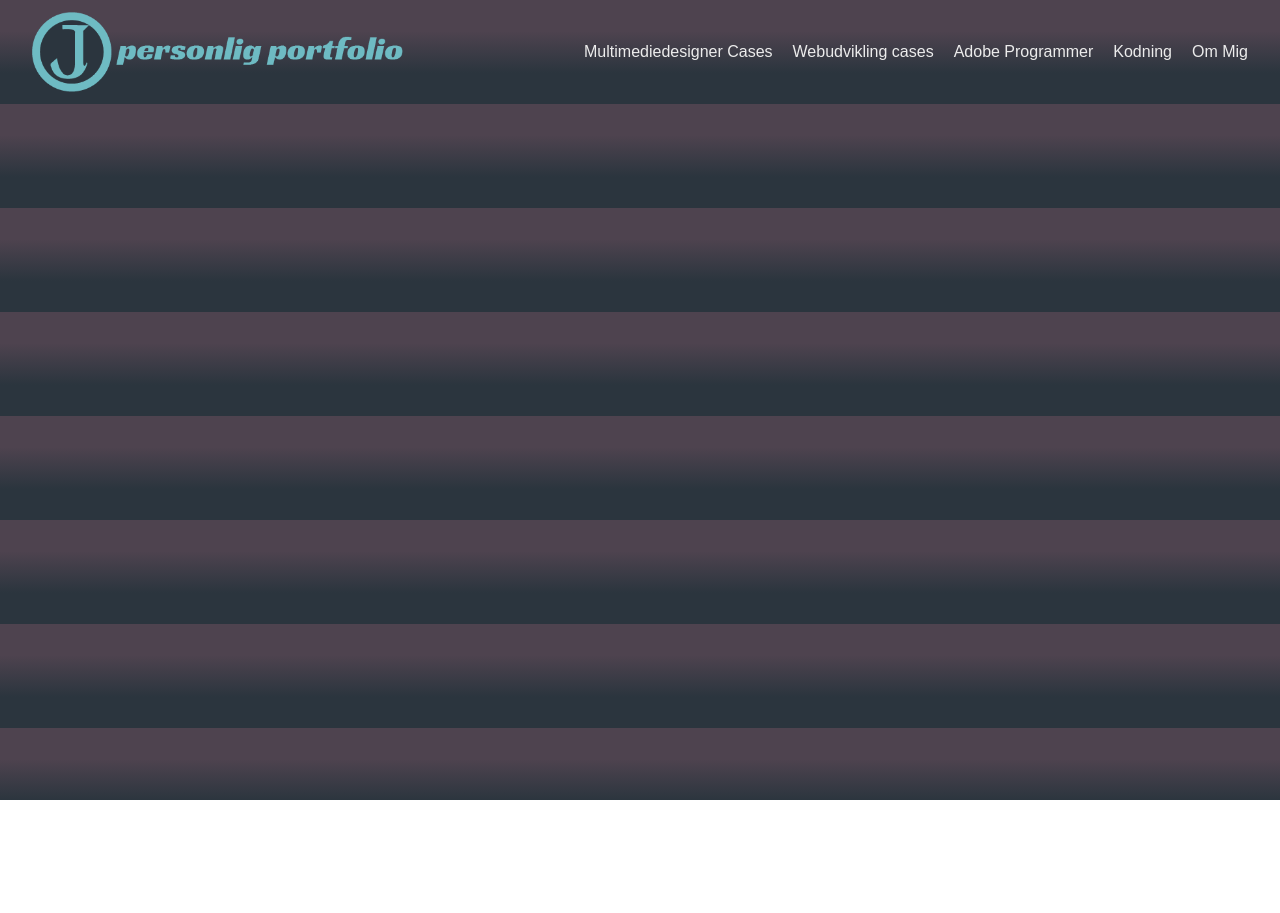
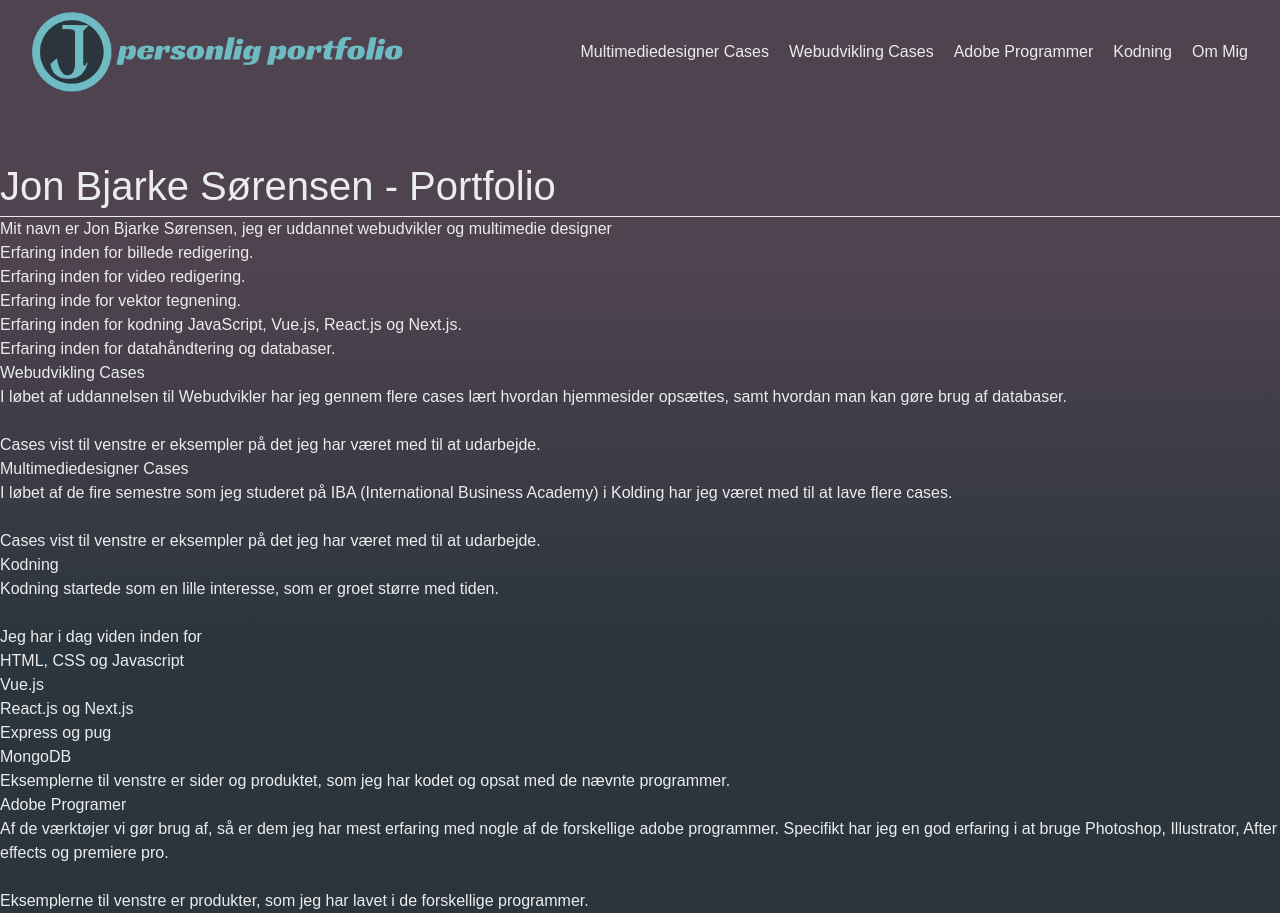
Before and after one commit to jon2502/new-portfolio, a Next.js app: page / in a window 1280 px wide. Before the commit the page ends 800 px from the top, so only its background shows below. Built offline with nearby package versions, Linux system fonts and the light colour scheme.

Commit message:
setup of frontpage info

```diff
--- a/app/(root)/page.tsx
+++ b/app/(root)/page.tsx
@@ -4,7 +4,68 @@ export default function Home() {
   return (
     <>
     <div>
-
+      <div>
+        <h1>Jon Bjarke Sørensen - Portfolio</h1>
+      </div>
+      <hr />
+      <div>
+        <p>Mit navn er Jon Bjarke Sørensen, jeg er uddannet webudvikler og multimedie designer</p>
+      </div>
+      <section>
+        <div>
+          <p>
+            Erfaring inden for billede redigering.
+          </p>
+        </div>
+        <div>
+          <p>
+            Erfaring inden for video redigering.
+          </p>
+        </div>
+        <div>
+          <p>
+            Erfaring inde for vektor tegnening.
+          </p>
+        </div>
+        <div>
+          <p>
+            Erfaring inden for kodning JavaScript, Vue.js, React.js og Next.js.
+          </p>
+        </div>
+        <div>
+          <p>
+            Erfaring inden for datahåndtering og databaser.
+          </p>
+        </div>
+      </section>
+      <section>
+        <h2>Webudvikling Cases</h2>
+        <p>I løbet af uddannelsen til Webudvikler har jeg gennem flere cases lært hvordan hjemmesider opsættes, samt hvordan man kan gøre brug af databaser.<br /><br />
+        Cases vist til venstre er eksempler på det jeg har været med til at udarbejde.</p>
+      </section>
+      <section>
+        <h2>Multimediedesigner Cases</h2>
+        <p>I løbet af de fire semestre som jeg studeret på IBA (International Business Academy) i Kolding har jeg været med til at lave flere cases.<br /><br />
+        Cases vist til venstre er eksempler på det jeg har været med til at udarbejde.</p>
+      </section>
+      <section>
+        <h2>Kodning</h2>
+        <p>Kodning startede som en lille interesse, som er groet større med tiden.<br /><br />
+        Jeg har i dag viden inden for</p>
+        <ul>
+          <li>HTML, CSS og Javascript</li>
+          <li>Vue.js</li>
+          <li>React.js og Next.js</li>
+          <li>Express og pug </li>
+          <li>MongoDB</li>
+        </ul>
+        <p>Eksemplerne til venstre er sider og produktet, som jeg har kodet og opsat med de nævnte programmer.</p>
+      </section>
+      <section>
+        <h2>Adobe Programer</h2>
+        <p>Af de værktøjer vi gør brug af, så er dem jeg har mest erfaring med nogle af de forskellige adobe programmer. Specifikt har jeg en god erfaring i at bruge Photoshop, Illustrator, After effects og premiere pro.<br /><br />
+          Eksemplerne til venstre er produkter, som jeg har lavet i de forskellige programmer.</p>
+      </section>
     </div>
     </>
   );
--- a/app/globals.css
+++ b/app/globals.css
@@ -1,3 +1,5 @@
+@import url('https://fonts.googleapis.com/css2?family=Changa:wght@200..800&family=Roboto:ital,wght@0,100..900;1,100..900&display=swap');
+
 @import "tailwindcss";
 
 :root {
@@ -26,3 +28,7 @@ body {
   color: var(--col4);
   font-family: Arial, Helvetica, sans-serif;
 }
+
+h1 {
+  font-size: 2.5rem;
+}
--- a/components/Navbar.tsx
+++ b/components/Navbar.tsx
@@ -4,7 +4,7 @@ import React from 'react'
 
 const Navbar = () => {
   return (
-    <header className='px-8 py-3'>
+    <header className='px-8 pt-3 pb-16'>
         <nav className="flex justify-between items-center">
             <Link href="/">
                 <Image src="/Logo.png" alt="logo" width={380} height={75} />
@@ -14,7 +14,7 @@ const Navbar = () => {
                 <span>Multimediedesigner Cases</span>
             </Link>
             <Link href="/startup/create">
-                <span>Webudvikling cases</span>
+                <span>Webudvikling Cases</span>
             </Link>
             <Link href="/startup/create">
                 <span>Adobe Programmer</span>
```
